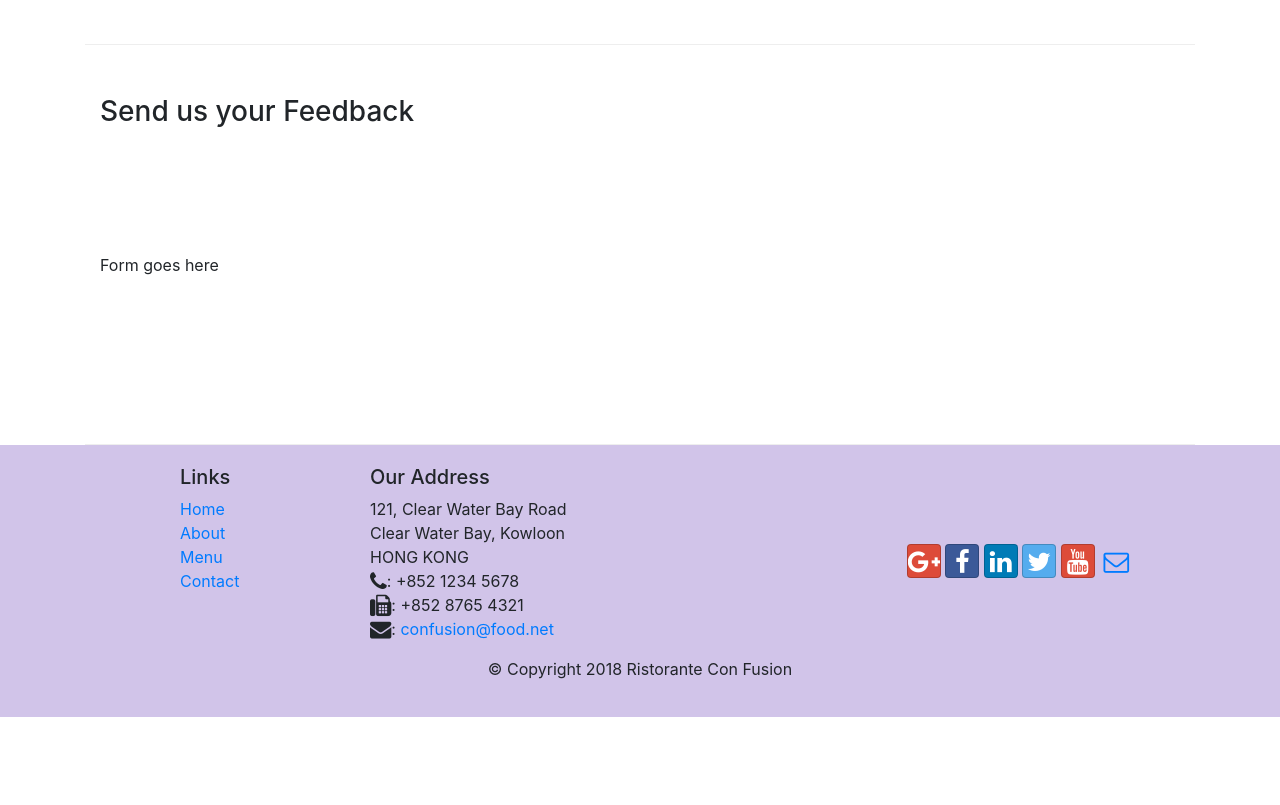
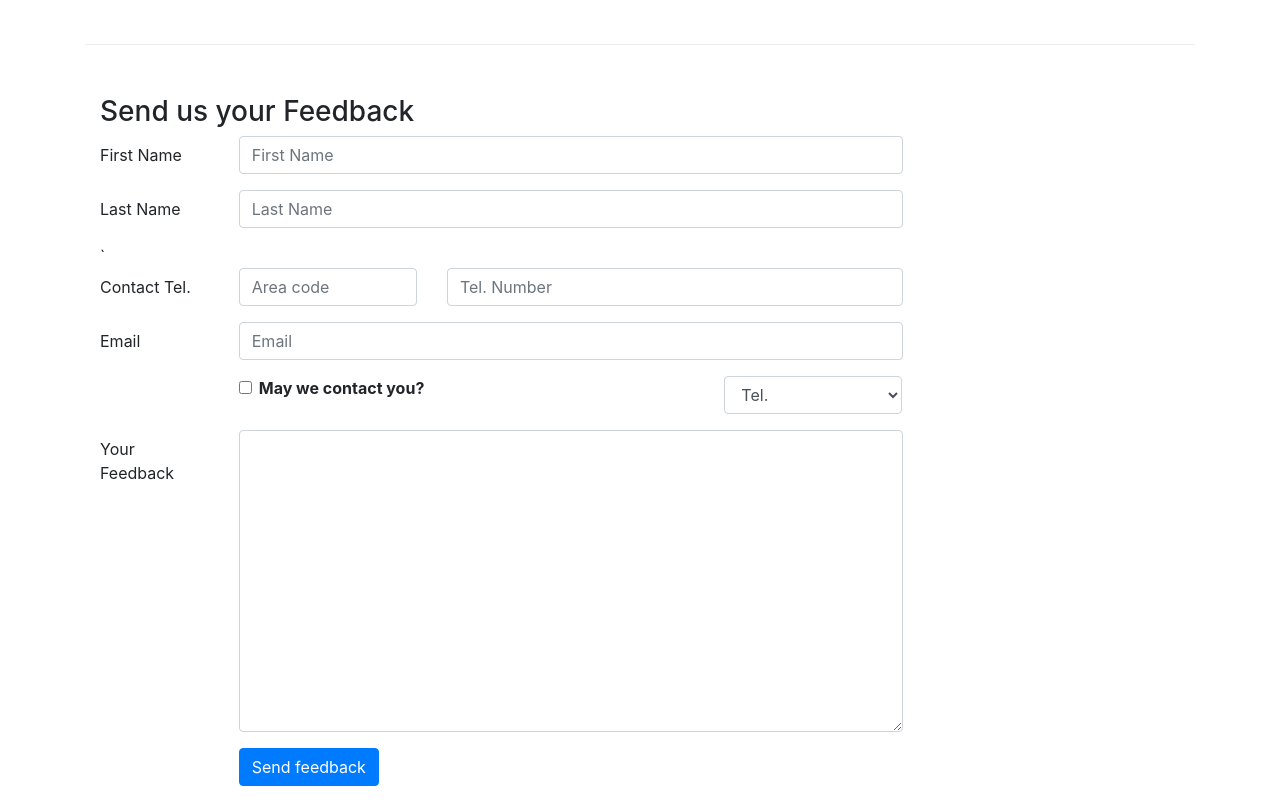
Before and after one commit to MeritWayler/Bootstrap, a website: page contactus.html in a window 1280 px wide. Shown: the part 820-1625 px from the top of the page. Before the commit the page ends 1537 px from the top, so only its background shows below. Drawn offline with nearby package versions, Linux system fonts and the light colour scheme.

Commit message:
add forms to contact us

```diff
--- a/contactus.html
+++ b/contactus.html
@@ -82,7 +82,7 @@
                 <div class="btn-group" role="group">
                     <a role="button" class="btn btn-primary" href="tel:+85212354678"> <i class="fa fa-phone"></i> Call</a>
                     <a role="button" class="btn btn-info" href=""> <i class="fa fa-skype"></i> Skype</a>
-                    <a role="button" class="btn btn-success" href="mailto:g@mail.com"> <i class="fa fa-envelope"></i> Email</a>
+                    <a role="button" class="btn btn-success" href="mailto:g@mail.com"   > <i class="fa fa-envelope"></i> Email</a>
                 </div>
             </div>
         </div>
@@ -92,7 +92,63 @@
               <h3>Send us your Feedback</h3>
            </div>
             <div class="col-12 col-md-9">
-                Form goes here
+                <form>
+                    <div class="form-group row">
+                        <label for="firstname" class="col-md-2 col-form-label">First Name</label>
+                        <div class="col-md-10">
+                            <input type="text" class="form-control" id="firstname" name="firstname" placeholder="First Name">
+                        </div>
+                    </div>
+                    <div class="form-group row">
+                        <label for="lastname" class="col-md-2 col-form-label">Last Name</label>
+                        <div class="col-md-10">
+                            <input type="text" class="form-control" id="lastname" name="lastname" placeholder="Last Name">
+                        </div>
+                    </div>`
+                    <div class="form-group row">
+                            <label for="telnum" class="col-12 col-md-2 col-form-label">Contact Tel.</label>
+                            <div class=" col-5 col-md-3">
+                                <input type="tel" class="form-control" id="areacode" name="areacode" placeholder="Area code">
+                            </div>
+                            <div class="col-7 col-md-7">
+                                    <input type="tel" class="form-control" id="telnum" name="telnum" placeholder="Tel. Number">
+                                </div>
+                        </div>
+                        <div class="form-group row">
+                            <label for="emailid" class="col-12 col-md-2 col-form-label">Email</label>
+                            <div class="col-md-10">
+                                <input type="email" class="form-control" id="emailid" name="emailid" placeholder="Email">
+                            </div>
+                        </div>
+                    <div class="form-group row">
+                        <div class="col-md-6 offset-md-2">
+                            <div class="form-check">
+                                <input type="checkbox" class="form-check-input" name="approve" id="approve" value="">
+                                <label class="form-check-label" for="approve">
+                                    <strong>May we contact you?</strong>
+                                </label>
+                            </div>
+                        </div>
+                        <div class="col-md-3 offset-md-1">
+                            <select class="form-control">
+                                <option>Tel.</option>
+                                <option>Email</option>
+                            </select>
+                        </div>
+                    </div>
+                    <div class="form-group row">
+                            <label for="Feedback" class="col-12 col-md-2 col-form-label">Your Feedback</label>
+                            <div class="col-md-10">
+                                <textarea class="form-control" id="Feedback" name="feedback" placeholder="Your feedback" rows="12">
+                                </textarea>
+                            </div>
+                    </div>
+                    <div class="form-group row">
+                        <div class="offset-md-2 col-md-10">
+                            <button type="submit" class="btn btn-primary">Send feedback</button>
+                        </div>
+                    </div>
+                </form>
             </div>
              <div class="col-12 col-md">
             </div>
```
